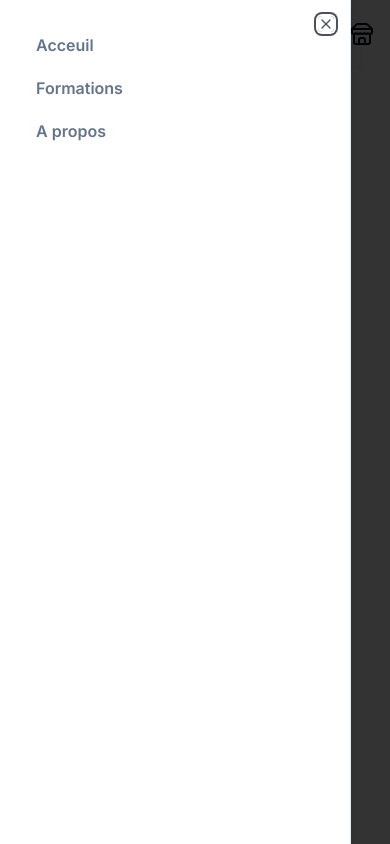
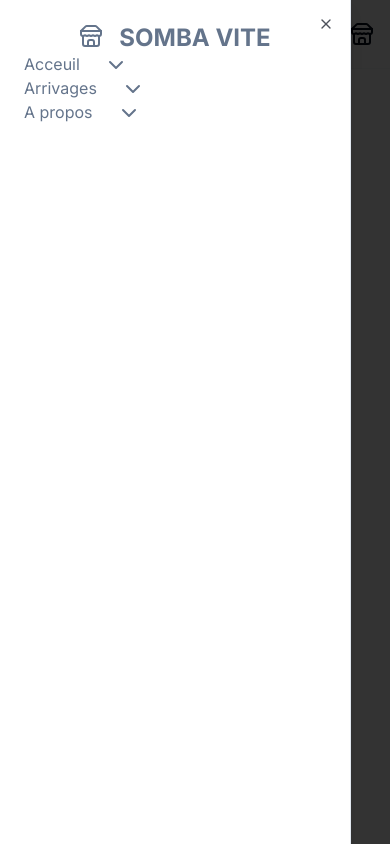
Before and after one commit to Theodorebinda/somba_vite, a Next.js app: page / in a window 390 px wide. Both pictures are taken after a click on the button 28 px from the left and 33 px from the top of the page. Built offline with nearby package versions, Linux system fonts and the light colour scheme.

Commit message:
feat: add yarn, product retrieval by ID, and mobile menu with AccordionNavigation
- Added yarn to the project for package management.
- Implemented functionality to retrieve a product by its ID.
- Integrated AccordionNavigation to handle the mobile menu.

```diff
--- a/package.json
+++ b/package.json
@@ -11,6 +11,7 @@
   },
   "dependencies": {
     "@hookform/resolvers": "^3.9.0",
+    "@radix-ui/react-accordion": "^1.2.0",
     "@radix-ui/react-aspect-ratio": "^1.1.0",
     "@radix-ui/react-avatar": "^1.1.0",
     "@radix-ui/react-dialog": "^1.1.1",
--- /dev/null
+++ b/src/app/(main-route)/product/[...id]/page.tsx
@@ -0,0 +1,48 @@
+'use client'
+
+import { useRouter } from 'next/router';
+import { useEffect, useState } from 'react';
+import { getProductById } from '@/pages/api/productApi';
+import { Container } from '@/ui/components/container/container';
+import { Typography } from '@/ui/components/typography/typography';
+import NewArrivages from '@/components/NewArrivage';
+
+const ProductDetails = ({ params } : { params: { id: string } }) => {
+  // const router = useRouter();
+  const  id  = decodeURIComponent(params.id);
+  const [product, setProduct] = useState<any>(null);
+
+  useEffect(() => {
+    if (id) {
+      const fetchProduct = async () => {
+        try {
+          const response = await getProductById(Number(id));
+          setProduct(response.data);
+        } catch (error) {
+          console.error('Failed to fetch product:', error);
+        }
+      };
+
+      fetchProduct();
+    }
+  }, [id]);
+
+  if (!product) {
+    return <div>Loading...</div>;
+  }
+
+  return (
+    <Container className="pt-20">
+      <Typography variant="title-base">{product.name}</Typography>
+      <NewArrivages
+            id={product.id}
+            name={product.name}
+            images={product.images}
+            price={product.price}
+            className={'flex'}
+          />
+    </Container>
+  );
+};
+
+export default ProductDetails;
--- a/src/components/NewArrivage.tsx
+++ b/src/components/NewArrivage.tsx
@@ -6,6 +6,7 @@ import { Heart } from 'lucide-react'; // Import de l'icône de cœur
 import { useState } from 'react';
 import { Button } from './ui/button';
 import { PropsProduct } from '@/types/productProps';
+import Link from 'next/link';
 
 export default function NewArrivages({
   name,
@@ -21,6 +22,7 @@ export default function NewArrivages({
   };
 
   return (
+  <Link href={`/product/${id}`}>
     <Container className="flex flex-col gap-8 items-start">
       <Container className={`flex flex-col ${className}`}>
         <Container className="w-44 h-[95vw] relative">
@@ -52,5 +54,6 @@ export default function NewArrivages({
         </Container>
       </Container>
     </Container>
+    </Link>
   );
 }
--- /dev/null
+++ b/src/components/accordonNavigation.tsx
@@ -0,0 +1,31 @@
+import { ActiveLink } from "@/routes/activeLink";
+import { Container } from "@/ui/components/container/container";
+import { Typography } from "@/ui/components/typography/typography";
+import { Accordion, AccordionContent, AccordionItem, AccordionTrigger } from "@radix-ui/react-accordion";
+import { ChevronDown } from "lucide-react";
+
+interface PropsAccordon {
+    titre: string;
+    items: { content: string, route: string }[];
+    className?: string;
+}
+
+export default function AccordonNavigation({ titre, items, className }: PropsAccordon) {
+    return (
+        <Container>
+            <Accordion type="single" collapsible>
+                <AccordionItem value="item-1" className={`${className}`}>
+                    <AccordionTrigger className="flex flex-row justify-between items-center gap-6">
+                        <Typography>{titre}</Typography>
+                        <ChevronDown />
+                    </AccordionTrigger>
+                    {items.map((item, index) => (
+                        <AccordionContent key={index} className="accordion-down border-b-2">
+                            <ActiveLink href={item.route}>{item.content}</ActiveLink>
+                        </AccordionContent>
+                    ))}
+                </AccordionItem>
+            </Accordion>
+        </Container>
+    );
+}
--- /dev/null
+++ b/src/components/ui/accordion.tsx
@@ -0,0 +1,58 @@
+"use client"
+
+import * as React from "react"
+import * as AccordionPrimitive from "@radix-ui/react-accordion"
+import { ChevronDown } from "lucide-react"
+
+import { cn } from "@/lib/utils"
+
+const Accordion = AccordionPrimitive.Root
+
+const AccordionItem = React.forwardRef<
+  React.ElementRef<typeof AccordionPrimitive.Item>,
+  React.ComponentPropsWithoutRef<typeof AccordionPrimitive.Item>
+>(({ className, ...props }, ref) => (
+  <AccordionPrimitive.Item
+    ref={ref}
+    className={cn("border-b", className)}
+    {...props}
+  />
+))
+AccordionItem.displayName = "AccordionItem"
+
+const AccordionTrigger = React.forwardRef<
+  React.ElementRef<typeof AccordionPrimitive.Trigger>,
+  React.ComponentPropsWithoutRef<typeof AccordionPrimitive.Trigger>
+>(({ className, children, ...props }, ref) => (
+  <AccordionPrimitive.Header className="flex">
+    <AccordionPrimitive.Trigger
+      ref={ref}
+      className={cn(
+        "flex flex-1 items-center justify-between py-4 font-medium transition-all hover:underline [&[data-state=open]>svg]:rotate-180",
+        className
+      )}
+      {...props}
+    >
+      {children}
+      <ChevronDown className="h-4 w-4 shrink-0 transition-transform duration-200" />
+    </AccordionPrimitive.Trigger>
+  </AccordionPrimitive.Header>
+))
+AccordionTrigger.displayName = AccordionPrimitive.Trigger.displayName
+
+const AccordionContent = React.forwardRef<
+  React.ElementRef<typeof AccordionPrimitive.Content>,
+  React.ComponentPropsWithoutRef<typeof AccordionPrimitive.Content>
+>(({ className, children, ...props }, ref) => (
+  <AccordionPrimitive.Content
+    ref={ref}
+    className="overflow-hidden text-sm transition-all data-[state=closed]:animate-accordion-up data-[state=open]:animate-accordion-down"
+    {...props}
+  >
+    <div className={cn("pb-4 pt-0", className)}>{children}</div>
+  </AccordionPrimitive.Content>
+))
+
+AccordionContent.displayName = AccordionPrimitive.Content.displayName
+
+export { Accordion, AccordionItem, AccordionTrigger, AccordionContent }
--- a/src/lib/pageRoute/pageRoutes.tsx
+++ b/src/lib/pageRoute/pageRoutes.tsx
@@ -11,8 +11,8 @@ export const MainRoutes: AppLinks[] = [
     baseUrl: '/',
   },
   {
-    title: 'Formations',
-    baseUrl: '/trainings',
+    title: 'Arrivages',
+    baseUrl: '/Arrivage',
   },
   {
     title: 'A propos',
--- a/src/pages/productPage.tsx
+++ /dev/null
@@ -1,37 +0,0 @@
-'use client';
-import React, { useEffect, useState } from 'react';
-import { getAllUsers } from './api/UsersApi';
-
-const ProductsPage: React.FC = () => {
-  const [users, setUsers] = useState<any[]>([]);
-
-  console.log({ users });
-
-  useEffect(() => {
-    const fetchProducts = async () => {
-      const response = await getAllUsers();
-      setUsers(response.data);
-    };
-
-    fetchProducts();
-  }, []);
-
-  if (!Array.isArray(users)) {
-    return <div>{"Erreur: Il y'a aucun utilisateur"}</div>;
-  }
-  return (
-    <div>
-      <h1>Utilisateur</h1>
-      {users.map((user) => (
-        <div key={user.id}>
-          <p>{user.firstName}</p>
-          <span>{user.lastName}</span>
-          <span>{user.password}</span>
-          <span>{user.createdAt}</span>
-        </div>
-      ))}
-    </div>
-  );
-};
-
-export default ProductsPage;
--- a/src/routes/sideMobileContent.tsx
+++ b/src/routes/sideMobileContent.tsx
@@ -1,40 +1,29 @@
 import { MainRoutes } from '@/lib/pageRoute/pageRoutes';
 import { Container } from '@/ui/components/container/container';
 import { Typography } from '@/ui/components/typography/typography';
-import { ActiveLink } from './activeLink';
+import { StoreIcon } from 'lucide-react';
+import AccordonNavigation from '@/components/accordonNavigation';
 
 export function SideMobileContent() {
-  // const session = await getServerSession(authOptions)
-
-  // const user = session ? await prisma?.user.findUnique({
-  //   where: {
-  //     name: session!.user!.name!
-  //   },
-  //   select: {
-  //     firstName: true,
-  //     lastName: true,
-  //     image: true,
-  //   }
-  // }) : null
   return (
-    <nav className="h-full  flex-col justify-between">
-      <Container className="w-full flex flex-col ">
+    <nav className="h-full flex-col justify-between">
+      <Typography variant='title-base' className='flex gap-4 justify-center'>
+        <StoreIcon/> SOMBA VITE
+      </Typography>
+      <Container className="w-full flex flex-col">
         {MainRoutes.map((route) => (
-          <Typography key={route.title!} variant="body-base" component="p">
-            <ActiveLink href={route.baseUrl!}>{route.title}</ActiveLink>
-          </Typography>
+          <Container key={route.title!}>
+            <AccordonNavigation
+              className='body-base'
+              titre={route.title}
+              items={[
+                { content: route.title, route: route.baseUrl! },
+                { content: route.title, route: route.baseUrl! },
+                // Ajoutez d'autres items ici si nécessaire
+              ]}
+            />
+          </Container>
         ))}
-      </Container>
-      <Container className="w-full flex flex-col gap-2 mb-4">
-        {/* {
-          session ?
-            user ?
-              <ProfileButton profileImg={ user.image ? user.image : undefined } name={user!.firstName! + " " + '' + user!.lastName!}/>
-            :
-            <SignInButton/>
-          :
-          <SignInButton/>
-        } */}
       </Container>
     </nav>
   );
```
Also changed, not shown: 2 other files (tests, documents, lock files or other folders).
